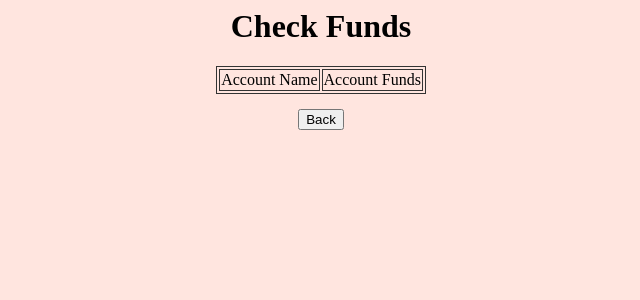
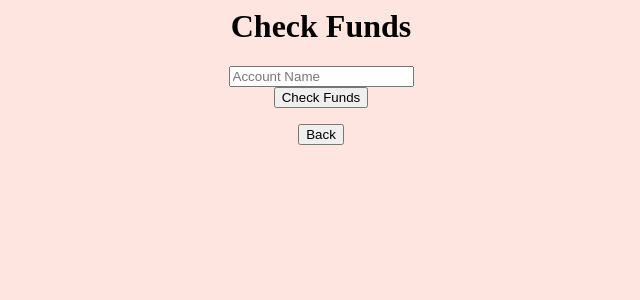
Before and after one commit to Swongsen/SWTestingGroupProject, a Flask app: page /checkfunds in a window 1280 px wide. Shown: the top 300 px of the page, without its empty margins (319-959 px from the left). Run offline with Flask 2, Linux system fonts and the light colour scheme; the visitor is signed in with stand-in values (Sample User, id 1).

Commit message:
Update checkfunds.html

```diff
--- a/templates/checkfunds.html
+++ b/templates/checkfunds.html
@@ -2,30 +2,23 @@
   <head>
   </head>
   <body bgcolor = "#FFE5DF">
-  <style>
-    table,
-    td {
-      border: 1px solid #333;
-      margin-bottom: 15;
-    }
-  </style>
+  <center>
+      <h1> Check Funds </h1>
 
-    <center>
-      <h1> Check Funds </h1>
-    </center>
+    <form action="" method="POST">
+      <input type="text" placeholder="Account Name" name="account" value="{{
+        request.form.account }}">
+        <br>
 
-    <center>
-      <table>
-      <tbody>
-          <tr>
-              <td>Account Name</td>
-              <td>Account Funds</td>
-          </tr>
-      </tbody>
-      </table>
-    </center>
+        <input class="btn btn-default" type="submit" value="Check Funds">
+          <br>
+          <font color="Red">
+            {% if message %}
+              <p class="message"><strong>Message:</strong> {{ message }}
+            {% endif %}
+          </font>
+    </form>
 
-    <center>
       <a href='/home'>
         <input type="button" value="Back">
       </a>
```
